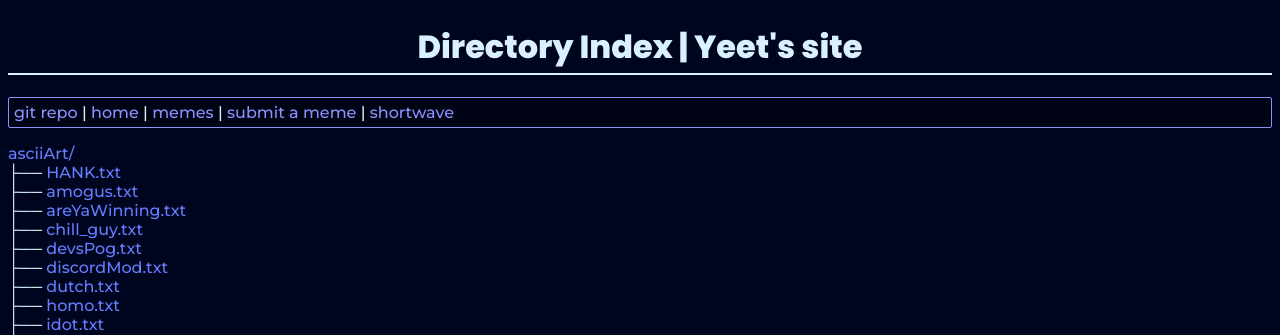
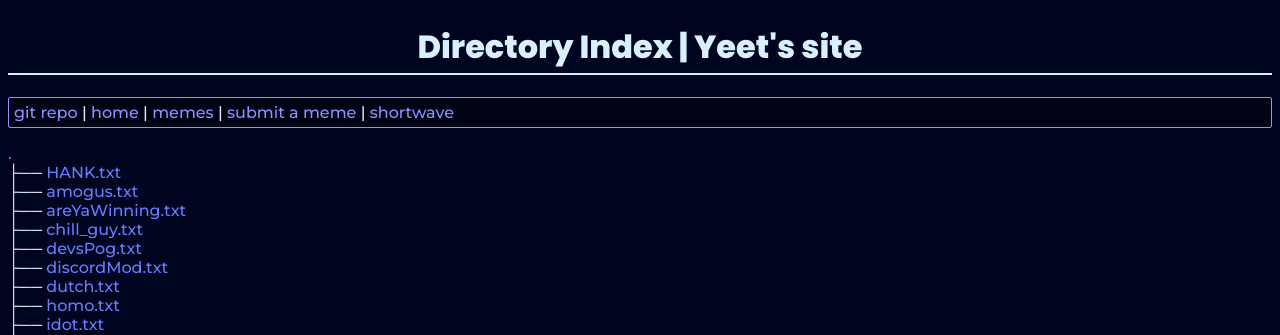
Before and after one commit to yeetssite/asciifarter, a Jekyll site: the page built from asciiArt/index.html, in a window 1280 px wide. Shown: the top 335 px of the page. Built offline with Jekyll 4.4.1, drawn with Linux system fonts in a browser that asks for light colours; a script that is not in the unit is left out.

Commit message:
Update asciiArt/index.html

```diff
--- a/asciiArt/index.html
+++ b/asciiArt/index.html
@@ -2,24 +2,24 @@
 title: "Directory Index"
 layout: default
 ---
-	<a href="asciiArt//">asciiArt/</a><br>
-	├──&nbsp;<a href="asciiArt/HANK.txt">HANK.txt</a><br>
-	├──&nbsp;<a href="asciiArt/amogus.txt">amogus.txt</a><br>
-	├──&nbsp;<a href="asciiArt/areYaWinning.txt">areYaWinning.txt</a><br>
-	├──&nbsp;<a href="asciiArt/chill_guy.txt">chill_guy.txt</a><br>
-	├──&nbsp;<a href="asciiArt/devsPog.txt">devsPog.txt</a><br>
-	├──&nbsp;<a href="asciiArt/discordMod.txt">discordMod.txt</a><br>
-	├──&nbsp;<a href="asciiArt/dutch.txt">dutch.txt</a><br>
-	├──&nbsp;<a href="asciiArt/homo.txt">homo.txt</a><br>
-	├──&nbsp;<a href="asciiArt/idot.txt">idot.txt</a><br>
-	├──&nbsp;<a href="asciiArt/mango.txt">mango.txt</a><br>
-	├──&nbsp;<a href="asciiArt/penis_art.txt">penis_art.txt</a><br>
-	├──&nbsp;<a href="asciiArt/plan.txt">plan.txt</a><br>
-	├──&nbsp;<a href="asciiArt/putinsBoobies.txt">putinsBoobies.txt</a><br>
-	├──&nbsp;<a href="asciiArt/saul.txt">saul.txt</a><br>
-	├──&nbsp;<a href="asciiArt/sigmaSkibidi.txt">sigmaSkibidi.txt</a><br>
-	├──&nbsp;<a href="asciiArt/skylar.txt">skylar.txt</a><br>
-	├──&nbsp;<a href="asciiArt/sponge.txt">sponge.txt</a><br>
-	├──&nbsp;<a href="asciiArt/waltuh.txt">waltuh.txt</a><br>
-	├──&nbsp;<a href="asciiArt/waltuh2.txt">waltuh2.txt</a><br>
-	└──&nbsp;<a href="asciiArt/zey.txt">zey.txt</a><br>
+	<a href="./">.</a><br>
+	├──&nbsp;<a href="./HANK.txt">HANK.txt</a><br>
+	├──&nbsp;<a href="./amogus.txt">amogus.txt</a><br>
+	├──&nbsp;<a href="./areYaWinning.txt">areYaWinning.txt</a><br>
+	├──&nbsp;<a href="./chill_guy.txt">chill_guy.txt</a><br>
+	├──&nbsp;<a href="./devsPog.txt">devsPog.txt</a><br>
+	├──&nbsp;<a href="./discordMod.txt">discordMod.txt</a><br>
+	├──&nbsp;<a href="./dutch.txt">dutch.txt</a><br>
+	├──&nbsp;<a href="./homo.txt">homo.txt</a><br>
+	├──&nbsp;<a href="./idot.txt">idot.txt</a><br>
+	├──&nbsp;<a href="./mango.txt">mango.txt</a><br>
+	├──&nbsp;<a href="./penis_art.txt">penis_art.txt</a><br>
+	├──&nbsp;<a href="./plan.txt">plan.txt</a><br>
+	├──&nbsp;<a href="./putinsBoobies.txt">putinsBoobies.txt</a><br>
+	├──&nbsp;<a href="./saul.txt">saul.txt</a><br>
+	├──&nbsp;<a href="./sigmaSkibidi.txt">sigmaSkibidi.txt</a><br>
+	├──&nbsp;<a href="./skylar.txt">skylar.txt</a><br>
+	├──&nbsp;<a href="./sponge.txt">sponge.txt</a><br>
+	├──&nbsp;<a href="./waltuh.txt">waltuh.txt</a><br>
+	├──&nbsp;<a href="./waltuh2.txt">waltuh2.txt</a><br>
+	└──&nbsp;<a href="./zey.txt">zey.txt</a><br>
```
